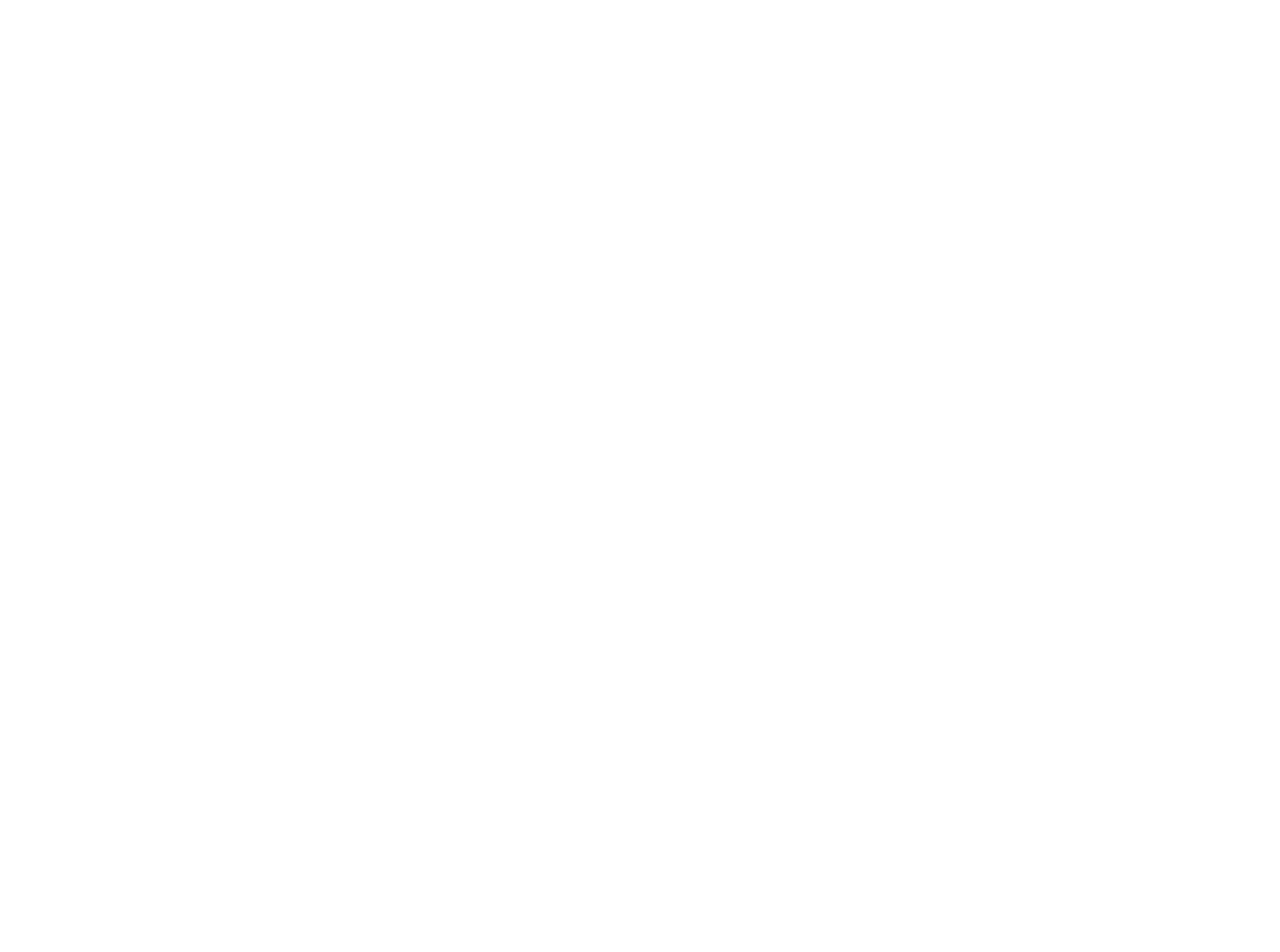
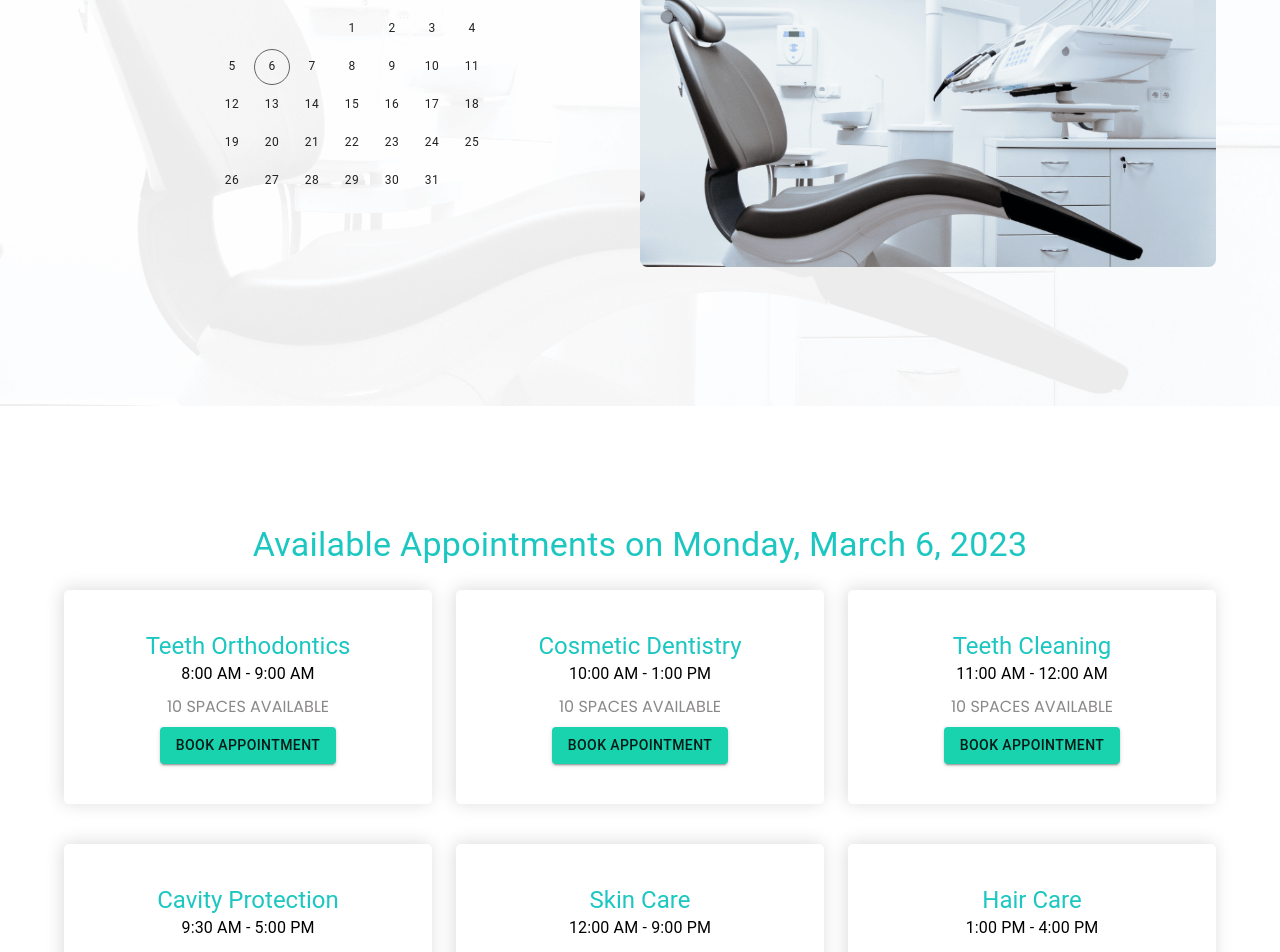
Before and after one commit to antusaha970/doctors-portal-client, a React (Create React App) app: page /bookAppointment in a window 1280 px wide. Before the commit this address had no page. Shown: the part 300-1252 px from the top of the page. Before the commit the page ends 800 px from the top, so only its background shows below. Built offline with nearby package versions, Linux system fonts and the light colour scheme.

Commit message:
coded appointment page

```diff
--- a/package.json
+++ b/package.json
@@ -7,9 +7,11 @@
     "@emotion/styled": "^11.10.6",
     "@mui/icons-material": "^5.11.11",
     "@mui/material": "^5.11.12",
+    "@mui/x-date-pickers": "^6.0.0",
     "@testing-library/jest-dom": "^5.16.5",
     "@testing-library/react": "^13.4.0",
     "@testing-library/user-event": "^13.5.0",
+    "dayjs": "^1.11.7",
     "react": "^18.2.0",
     "react-dom": "^18.2.0",
     "react-router-dom": "^6.8.2",
--- a/src/App.js
+++ b/src/App.js
@@ -1,13 +1,23 @@
+import { createContext, useState } from "react";
 import { Route, Routes } from "react-router-dom";
+import AppointmentPage from "./components/AppointmentPage/AppointmentPage";
 import Home from "./components/Home/Home";
+import NotMatched from "./components/NotMatched/NotMatched";
 
-
+export const DateContext = createContext();
 
 function App() {
+
+  const [date, setDate] = useState(new Date());
+
   return (
-    <Routes>
-      <Route path="/" element={<Home />} />
-    </Routes>
+    <DateContext.Provider value={[date, setDate]}>
+      <Routes>
+        <Route path="/" element={<Home />} />
+        <Route path="/bookAppointment" element={<AppointmentPage />} />
+        <Route path="*" element={<NotMatched />} />
+      </Routes>
+    </DateContext.Provider>
   );
 }
 
--- a/src/Styles/AllStyles.js
+++ b/src/Styles/AllStyles.js
@@ -57,3 +57,12 @@
     padding: 15px;
     text-align: center;
 `;
+
+
+export const SingleAppointmentContainer = styled(Box)`
+    -webkit-box-shadow: -1.5px -1px 17.5px 0.5px #dddddd;
+    -moz-box-shadow: -1.5px -1px 17.5px 0.5px #dddddd;
+    box-shadow: -1.5px -1px 17.5px 0.5px #dddddd;
+    padding: 40px 0;
+    border-radius: 5px;
+`;
--- a/src/components/Appointment/Appointment.js
+++ b/src/components/Appointment/Appointment.js
@@ -2,6 +2,7 @@
 import React from 'react';
 import { Image } from '../../Styles/AllStyles';
 import Doctor from '../../images/doctor.png';
+import { Link } from 'react-router-dom';
 
 
 const Appointment = () => {
@@ -24,7 +25,7 @@
                             It is a long established fact that a reader will be distractedby the readable
                             content of a page when looking at its
                         </Typography>
-                        <Button variant="contained">GET APPOINTMENT</Button>
+                        <Link to='/bookAppointment' ><Button variant="contained">GET APPOINTMENT</Button></Link>
                     </Box>
                 </Stack>
             </Container>
--- /dev/null
+++ b/src/components/AppointmentPage/AllAppointment/AllAppointment.js
@@ -0,0 +1,35 @@
+import { Container, Stack, Typography } from '@mui/material';
+import React, { useContext, useEffect, useState } from 'react';
+import { DateContext } from '../../../App';
+import { appointmentFakeData } from '../../../fakeData/fakeDatas';
+import SingleAppointmentBox from '../SingleAppointmentBox/SingleAppointmentBox';
+
+const AllAppointment = () => {
+    const [appointments, setAppointments] = useState([]);
+    const [date, setDate] = useContext(DateContext);
+
+
+    useEffect(() => {
+        setAppointments(appointmentFakeData);
+    },[]);
+
+    const dateOptions = { weekday: 'long', year: 'numeric', month: 'long', day: 'numeric' };
+
+
+    return (
+        <Container maxWidth='lg'>
+            <Typography py={3} variant='h4' component='h2' textAlign="center" color="#1CC7C1">
+                Available Appointments on {
+                    date.toLocaleDateString("en-US",dateOptions)
+                }
+            </Typography>
+            <Stack direction={{xs:'column',sm:'column',md:'row',lg:'row'}} gap={3} flexWrap={'wrap'} rowGap={5} >
+                {
+                    appointments?.map((appointment, index) => <SingleAppointmentBox appointmentDetails={appointment} key={index*20}></SingleAppointmentBox>)
+                }
+            </Stack>
+        </Container>
+    );
+};
+
+export default AllAppointment;
--- /dev/null
+++ b/src/components/AppointmentPage/AppointmentPage.js
@@ -0,0 +1,16 @@
+import React from 'react';
+import Footer from '../Footer/Footer';
+import TopLanding from '../TopLanding/TopLanding';
+import AllAppointment from './AllAppointment/AllAppointment';
+
+const AppointmentPage = () => {
+    return (
+        <>
+            <TopLanding page={true} />
+            <AllAppointment />
+            <Footer />
+        </>
+    );
+};
+
+export default AppointmentPage;
--- /dev/null
+++ b/src/components/AppointmentPage/SingleAppointmentBox/SingleAppointmentBox.js
@@ -0,0 +1,30 @@
+import { Button, Typography } from '@mui/material';
+
+import React from 'react';
+import { SingleAppointmentContainer } from '../../../Styles/AllStyles';
+
+const SingleAppointmentBox = ({appointmentDetails}) => {
+    const {name, availableSpace, time} = appointmentDetails;
+    return (
+        <SingleAppointmentContainer flex="25%" textAlign="center">
+            <Typography variant="h5" color="#1CC7C1" >
+                {
+                    name
+                }
+            </Typography>
+            <Typography>
+                {
+                    time
+                }
+            </Typography>
+            <Typography variant="small" color="#8B8888" component="p" py={1}>
+                {
+                    availableSpace
+                }
+            </Typography>
+            <Button variant="contained">BOOK APPOINTMENT</Button>
+        </SingleAppointmentContainer>
+    );
+};
+
+export default SingleAppointmentBox;
--- a/src/components/Home/Home.js
+++ b/src/components/Home/Home.js
@@ -14,7 +14,7 @@
     return (
         <>
             <Box>
-                <TopLanding />
+                <TopLanding page={false} />
                 <BoxTopCard />
                 <Services />
                 <DentalCare />
--- a/src/components/NavLinks/NavLinks.js
+++ b/src/components/NavLinks/NavLinks.js
@@ -18,7 +18,7 @@
     return (
         <Box>
             <MenuStack direction={{xs:'column',sm:'column',md:'row'}} >
-                <MenuLink variant="p" component='a' href="#Home">Home</MenuLink>
+                <MenuLink variant="p" component='a' href="/">Home</MenuLink>
                 <MenuLink variant="p" component='a' href="#About">About</MenuLink>
                 <MenuLink variant="p" component='a' href="#Dental">Dental Services</MenuLink>
                 <MenuLink variant="p" component='a' href="#Review">Reviews</MenuLink>
--- /dev/null
+++ b/src/components/NotMatched/NotMatched.js
@@ -0,0 +1,17 @@
+import { Typography } from '@mui/material';
+import React from 'react';
+import { useNavigate } from 'react-router-dom';
+
+const NotMatched = () => {
+    const navigate = useNavigate();
+    setTimeout(()=>{
+        navigate('/');
+    },1000)
+    return (
+        <div>
+            <Typography variant="h1" component="p" textAlign="center">Page Not found 404 !!!</Typography>
+        </div>
+    );
+};
+
+export default NotMatched;
--- a/src/components/TopLanding/TopLanding.js
+++ b/src/components/TopLanding/TopLanding.js
@@ -1,10 +1,17 @@
 import { Box, Button, Typography } from '@mui/material';
 import { Container, Stack } from '@mui/system';
-import React from 'react';
+import React, { useContext, useEffect, useState } from 'react';
 import NavLinks from '../NavLinks/NavLinks';
 import chair from '../../images/chair.png';
 import './TopLanding.css';
 import styled from '@emotion/styled';
+import { Link } from 'react-router-dom';
+import { AdapterDayjs } from '@mui/x-date-pickers/AdapterDayjs';
+import { LocalizationProvider } from '@mui/x-date-pickers/LocalizationProvider';
+import { DateCalendar } from '@mui/x-date-pickers/DateCalendar';
+import { DateContext } from '../../App';
+
+
 
 const TitleTop = styled(Typography)(({ theme }) => ({
     fontWeight: '400',
@@ -12,13 +19,20 @@
 }))
 
 
-const TopLanding = () => {
+const TopLanding = ({ page }) => {
+    const [isAppointMentPage, setIsAppointMentPage] = useState(false);
+    const [date,setDate] = useContext(DateContext);
+    useEffect(() => {
+        setIsAppointMentPage(page);
+    }, [])
     return (
         <Box className="bg-top">
             <Container maxWidth="lg">
                 <NavLinks></NavLinks>
                 <Stack direction={{ xs: 'column', sm: 'column', md: 'row' }} sx={{ mt: { lg: '150px', xs: '80px' } }}>
-                    <Box flex={1} sx={{pb:{xs:1,sm:1}}}>
+                    {
+                        // For Home Page
+                        !isAppointMentPage && <Box flex={1} sx={{ pb: { xs: 1, sm: 1 } }}>
                             <TitleTop variant='h1' component='h1'>
                                 Your New Smile
                                 Starts Here
@@ -26,8 +40,20 @@
                             <Typography variant='p' component='p'>
                                 Lorem Ipsum is simply dummy text of the printing and typesetting industry. Lorem Ipsum has been the industry’s standard dummy text ever since the
                             </Typography>
-                        <Button variant='contained' >Get Appointment</Button>
+                            <Link to='/bookAppointment' ><Button variant='contained' >Get Appointment</Button></Link>
                         </Box>
+                    }
+                    {
+                        // For Appointment Page
+                        isAppointMentPage &&
+                        <Box flex={1} sx={{ pb: { xs: 1, sm: 1 } }}>
+                            <LocalizationProvider dateAdapter={AdapterDayjs}>
+                                <DateCalendar onChange={(newValue) =>{
+                                    setDate(newValue.$d);
+                                }}  />
+                            </LocalizationProvider>
+                        </Box>
+                    }
                     <Box flex={1}>
                         <img src={chair} alt="landing chair" className='img-top' />
                     </Box>
--- a/src/fakeData/fakeDatas.js
+++ b/src/fakeData/fakeDatas.js
@@ -41,18 +41,58 @@
 
 export const docData = [
     {
-        name:'Dr. Ismu Hossin',
+        name: 'Dr. Ismu Hossin',
         number: '+880 147696855',
-        imageLInk:doc
+        imageLInk: doc
     },
     {
-        name:'Dr. Shanjida',
+        name: 'Dr. Shanjida',
         number: '+880 157696855',
-        imageLInk:doc
+        imageLInk: doc
     },
     {
-        name:'Dr. Rafi',
+        name: 'Dr. Rafi',
         number: '+880 147696800',
-        imageLInk:doc
+        imageLInk: doc
     },
 ];
+
+
+export const appointmentFakeData = [
+    {
+        id: 1,
+        name: 'Teeth Orthodontics',
+        time: '8:00 AM - 9:00 AM',
+        availableSpace: '10 SPACES AVAILABLE'
+    },
+    {
+        id: 2,
+        name: 'Cosmetic Dentistry',
+        time: '10:00 AM - 1:00 PM',
+        availableSpace: '10 SPACES AVAILABLE'
+    },
+    {
+        id: 3,
+        name: 'Teeth Cleaning',
+        time: '11:00 AM - 12:00 AM',
+        availableSpace: '10 SPACES AVAILABLE'
+    },
+    {
+        id: 4,
+        name: 'Cavity Protection',
+        time: '9:30 AM - 5:00 PM',
+        availableSpace: '10 SPACES AVAILABLE'
+    },
+    {
+        id: 5,
+        name: 'Skin Care',
+        time: '12:00 AM - 9:00 PM',
+        availableSpace: '10 SPACES AVAILABLE'
+    },
+    {
+        id: 6,
+        name: 'Hair Care',
+        time: '1:00 PM - 4:00 PM',
+        availableSpace: '10 SPACES AVAILABLE'
+    },
+];
```
Also changed, not shown: 1 other file (tests, documents, lock files or other folders). Lines whose indentation alone changed are shown as unchanged.
